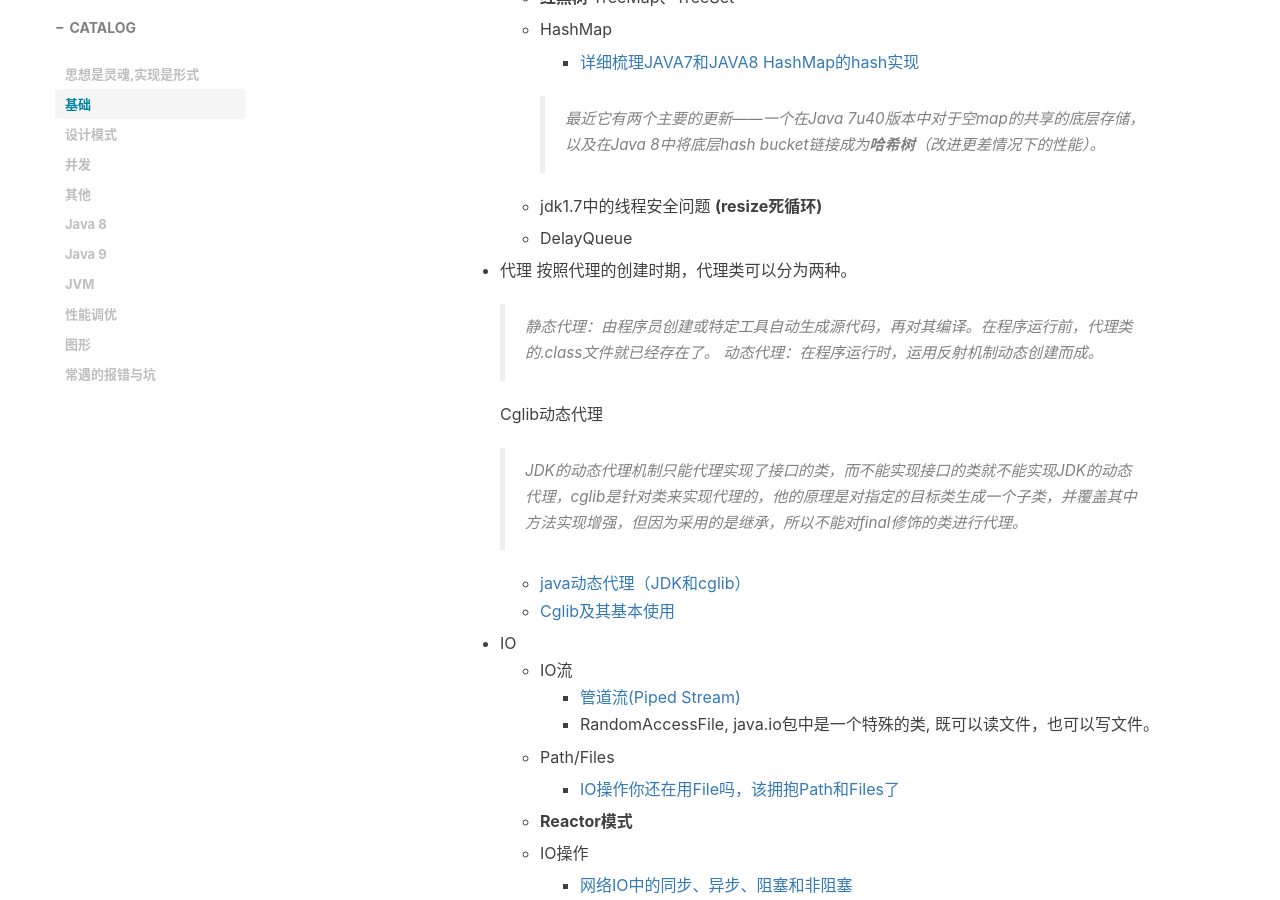
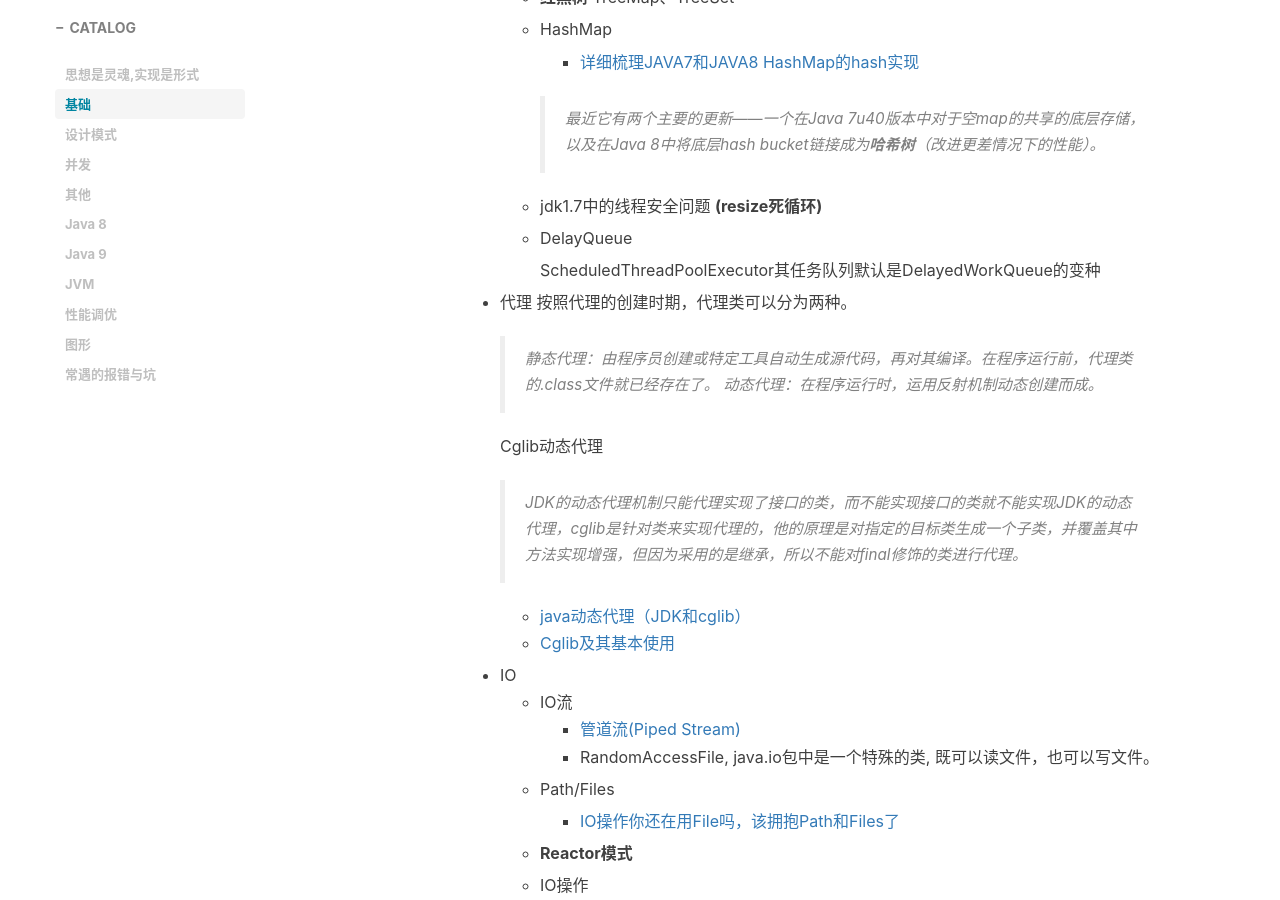
Before and after one commit to Ariescat/blog, a Jekyll site: the page built from docs/Java.md, in a window 1280 px wide and 900 px high, scrolled down 855 px. Built offline with Jekyll 4.4.1, drawn with Linux system fonts in a browser that asks for light colours; nearby versions of some CDN libraries; comment, search, counter and statistics services are not loaded.

Commit message:
ScheduledThreadPoolExecutor

```diff
--- a/docs/Java.md
+++ b/docs/Java.md
@@ -36,6 +36,8 @@ catalog: true
 	* jdk1.7中的线程安全问题 **(resize死循环)**
 
 	* DelayQueue
+
+	  ScheduledThreadPoolExecutor其任务队列默认是DelayedWorkQueue的变种
 
 * 代理
 	按照代理的创建时期，代理类可以分为两种。
@@ -91,9 +93,11 @@ catalog: true
 
 * volatile
 
-* 线程池
+* [线程池](http://novoland.github.io/%E5%B9%B6%E5%8F%91/2014/07/26/Executor%20%E4%B9%8B%20%E7%BA%BF%E7%A8%8B%E6%B1%A0%E5%8F%8A%E5%AE%9A%E6%97%B6%E5%99%A8.html)
+
+	* 拒绝服务的方式
 	* ScheduledThreadPoolExecutor
-		* [ScheduledThreadPoolExecutor原理](https://blog.csdn.net/luanmousheng/article/details/77816412)
+	  * [ScheduledThreadPoolExecutor原理](https://blog.csdn.net/luanmousheng/article/details/77816412)
 
 	《阿里巴巴Java开发手册》中强制线程池不允许使用 Executors 去创建，而是通过 ThreadPoolExecutor 的方式，这样的处理方式让写的同学更加明确线程池的运行规则，规避资源耗尽的风险
 
```
